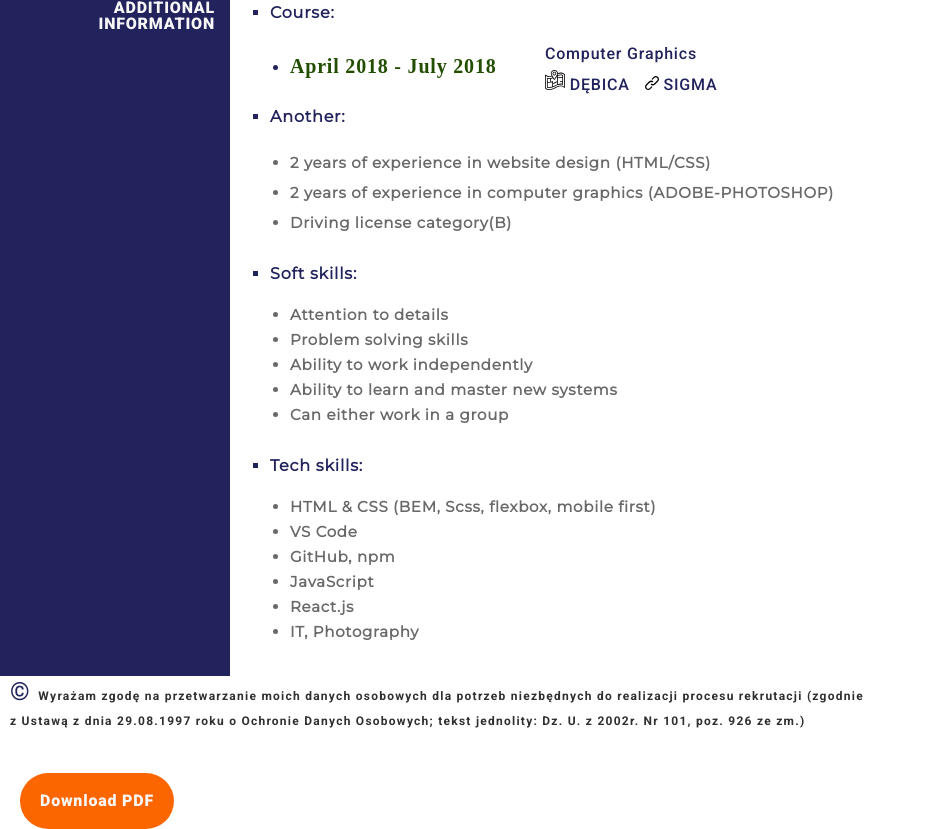
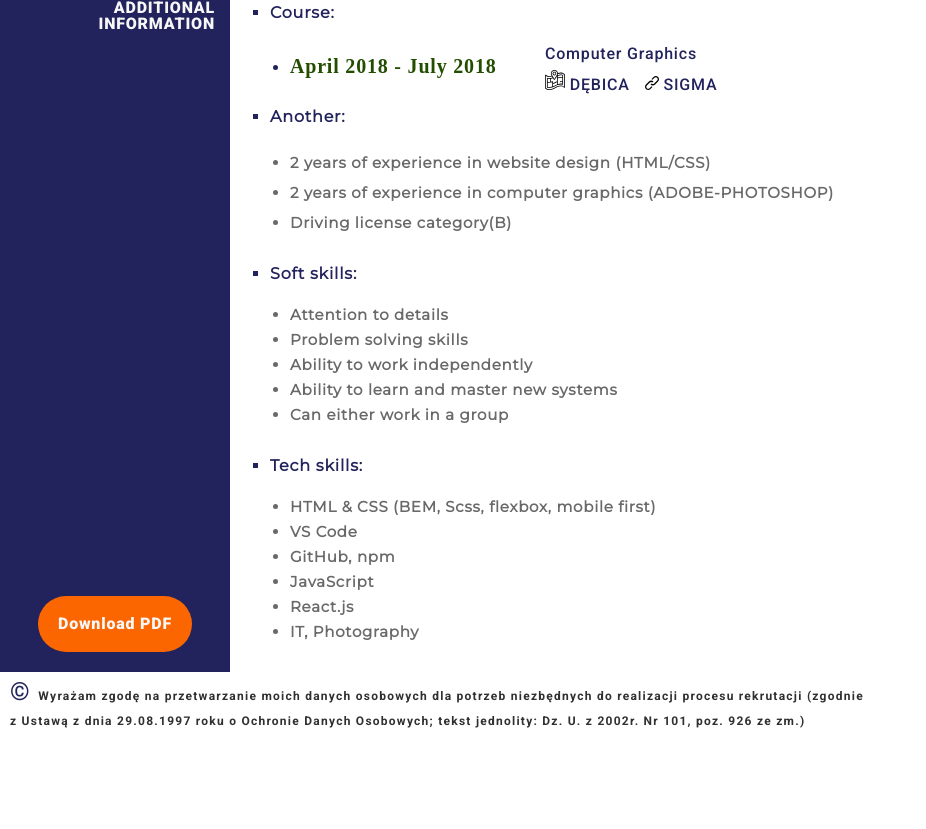
Before and after one commit to GrzegorzHamala/cv-portfolio, a plain HTML site: page CV/index.html in a window 1280 px wide. Shown: the part 691-1520 px from the top of the page, without its empty margins (0-926 px from the left). After the commit the page ends 1445 px from the top, so only its background shows below. Drawn offline with nearby package versions, Linux system fonts and the light colour scheme.

Commit message:
update/css

```diff
--- a/CV/sass/components/_nav.scss
+++ b/CV/sass/components/_nav.scss
@@ -118,8 +118,6 @@
   }
 
   .nav__link {
-    position: absolute;
-    bottom: -720px;
-    left: 20px;
+    margin: -80px auto 20px;
   }
 }
```
Also changed, not shown: CV/css/main.css, CV/css/main.min.css, 2 other files.
